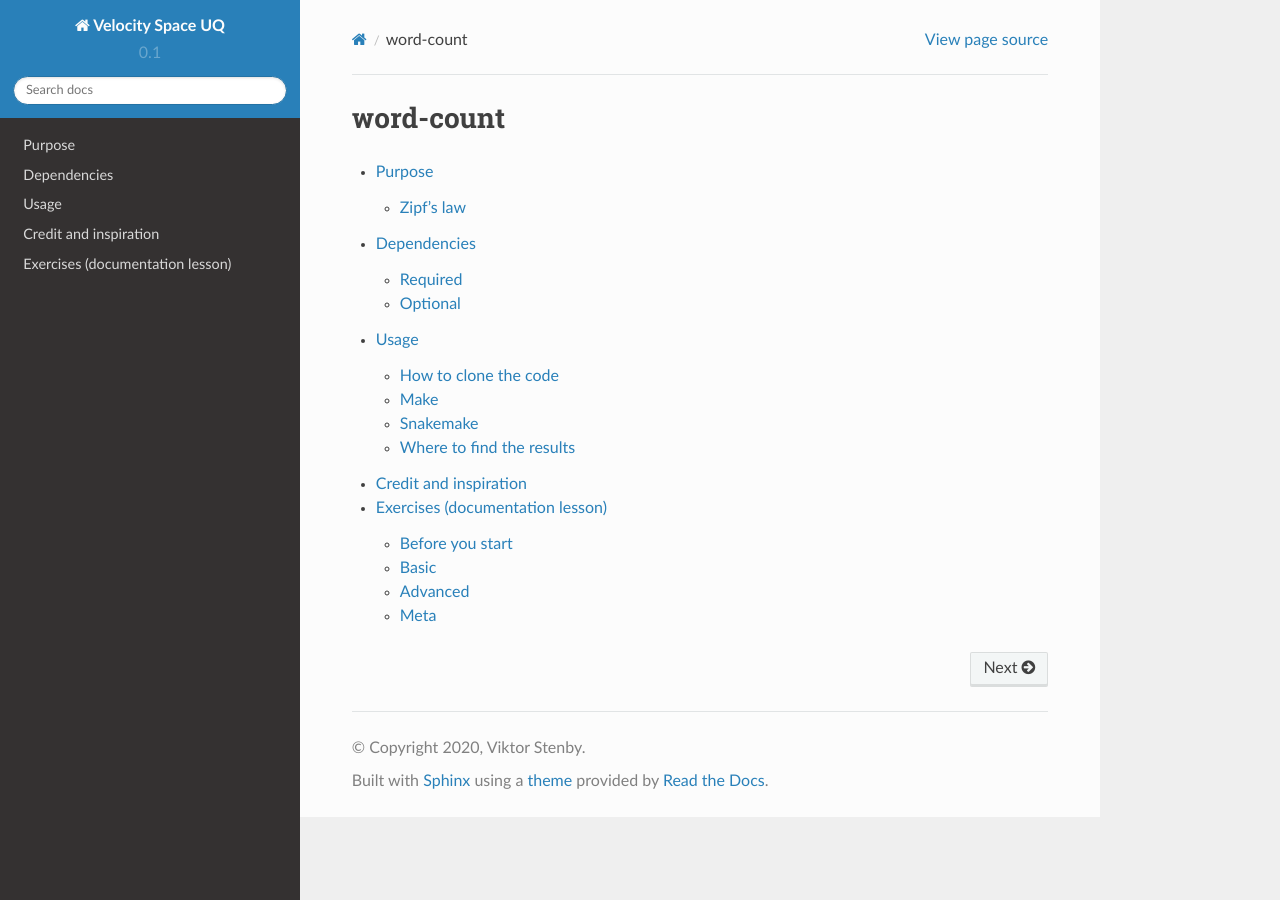
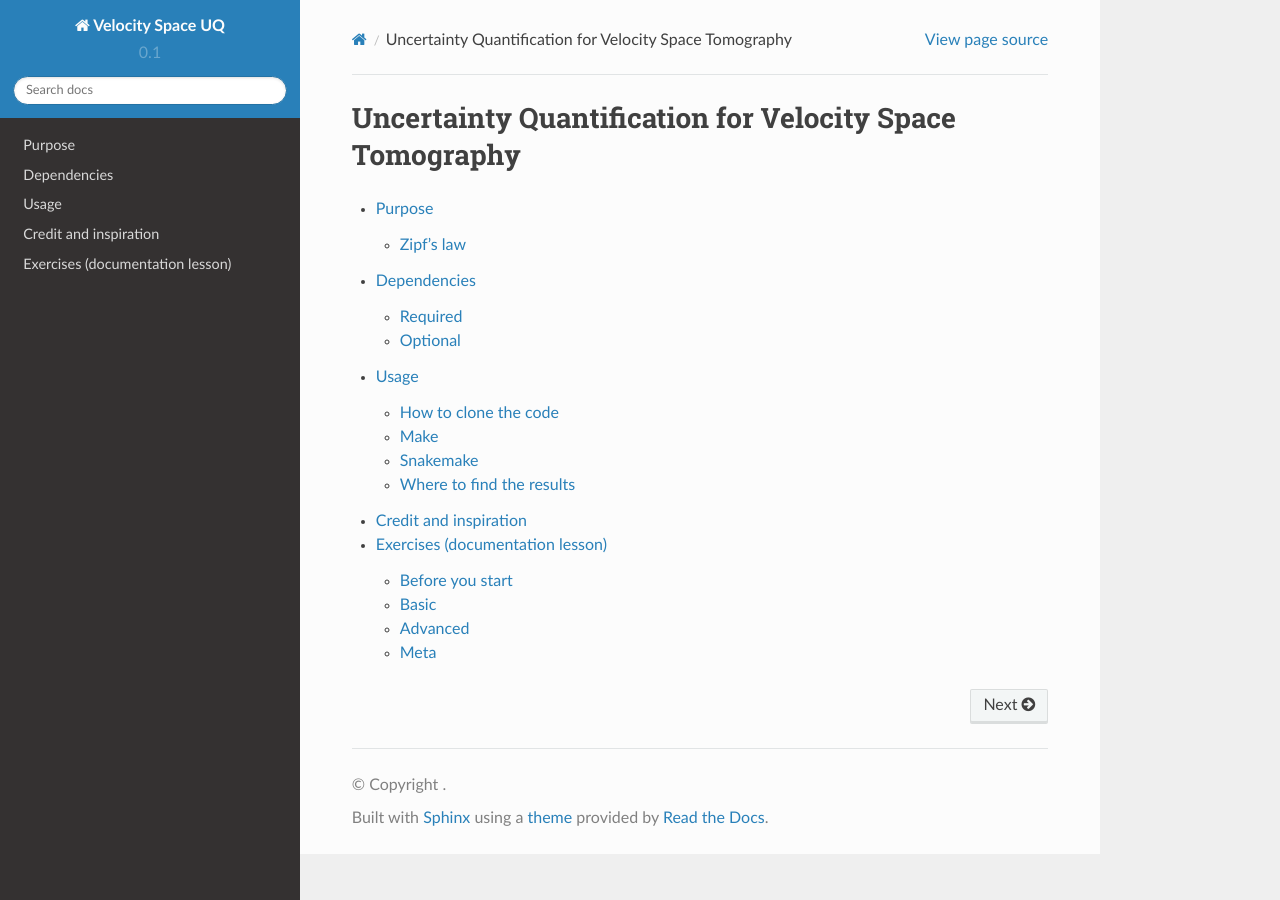
Before and after one commit to vstenby/BSc_VelocitySpaceUQ, a Sphinx documentation site: the page built from doc/index.rst, in a window 1280 px wide. Built offline with Sphinx 7.4.7 and the Read the Docs theme 2.0.0, drawn with Linux system fonts in a browser that asks for light colours.

Commit message:
Updated documentation

```diff
--- a/doc/conf.py
+++ b/doc/conf.py
@@ -47,7 +47,6 @@ master_doc = 'index'
 
 # General information about the project.
 project = 'Velocity Space UQ'
-copyright = '2020, Viktor Stenby'
 author = 'Viktor Stenby'
 
 # The version info for the project you're documenting, acts as replacement for
--- a/doc/index.rst
+++ b/doc/index.rst
@@ -4,7 +4,7 @@
    table of contents
 
 
-word-count
+Uncertainty Quantification for Velocity Space Tomography
 ==========
 
 .. toctree::
```
